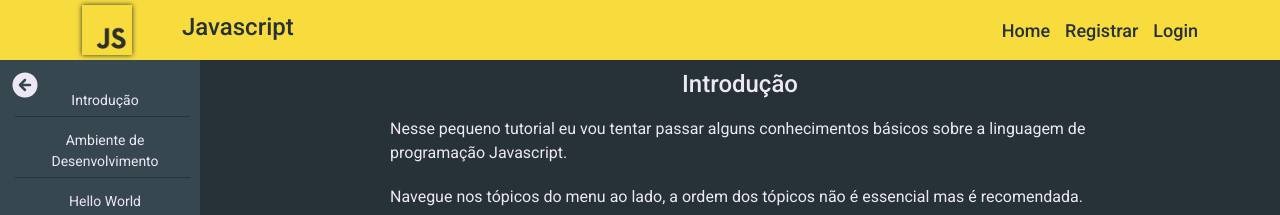
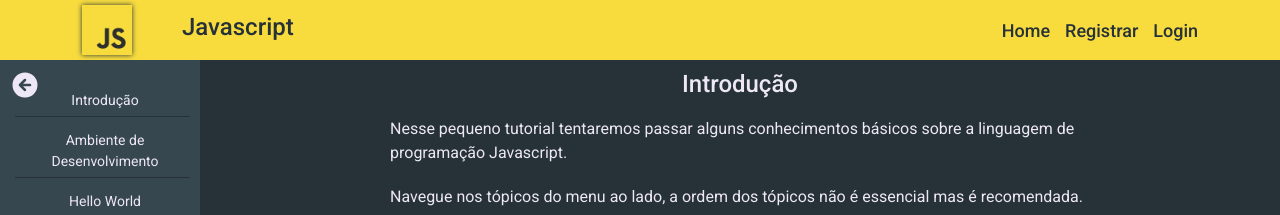
Before and after one commit to titenq/curso-javascript, a React (Vite) app: page /introducao in a window 1280 px wide. Shown: the top 215 px of the page. Built offline with nearby package versions, Linux system fonts and the light colour scheme.

Commit message:
editar introducao

```diff
--- a/src/pages/topics/Introducao/index.jsx
+++ b/src/pages/topics/Introducao/index.jsx
@@ -7,7 +7,7 @@ const Introducao = () => {
   const content = (
     <>
       <p className={styles.p_container}>
-        Nesse pequeno tutorial eu vou tentar passar alguns conhecimentos básicos sobre a linguagem de programação Javascript.
+        Nesse pequeno tutorial tentaremos passar alguns conhecimentos básicos sobre a linguagem de programação Javascript.
       </p>
 
       <p className={styles.p_container}>
```
